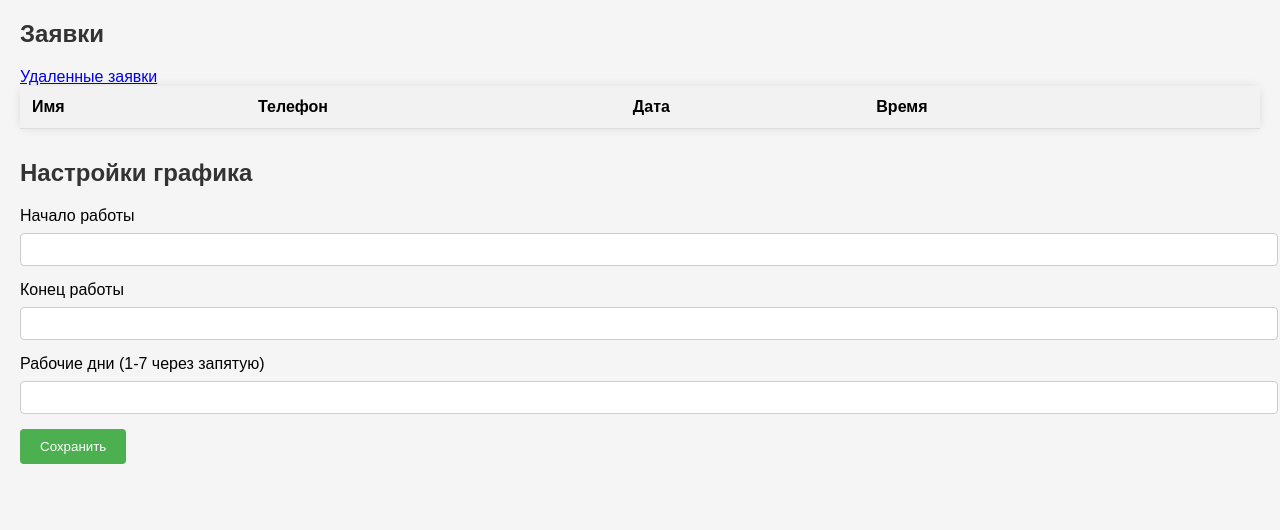
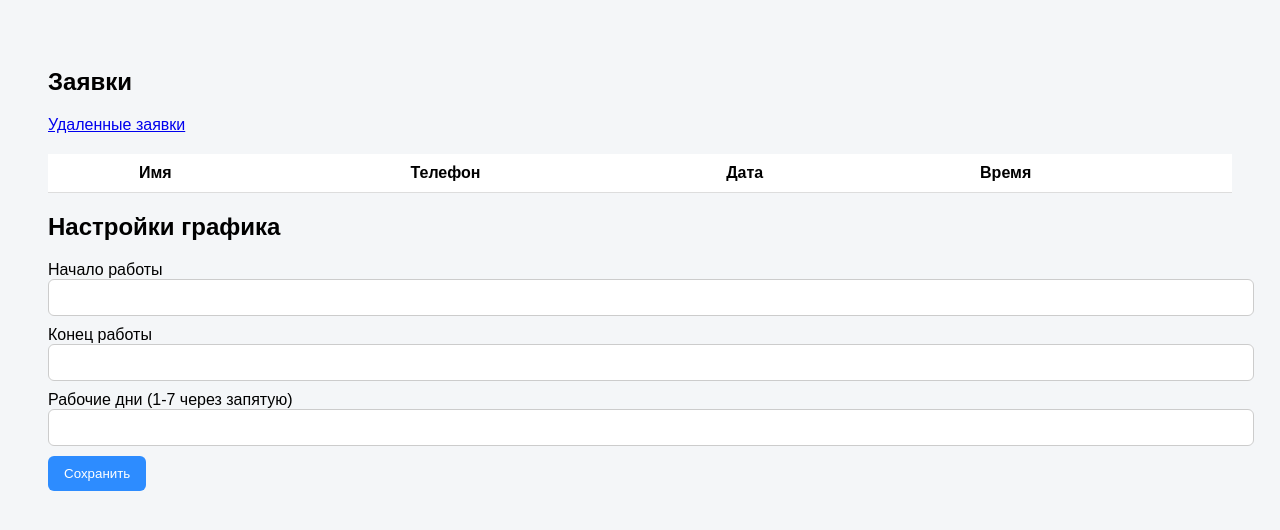
Before and after one commit to crokodile977/booking-app, a website: page public/admin.html in a window 1280 px wide. Drawn offline with Linux system fonts and the light colour scheme; no server answers.

Commit message:
Update style.css

```diff
--- a/public/style.css
+++ b/public/style.css
@@ -1,33 +1,59 @@
-body {
-  font-family: Arial, sans-serif;
-  margin: 20px;
-  background-color: #f5f5f5;
+body{
+
+font-family:Arial;
+background:#f4f6f8;
+padding:40px;
+
 }
-h2 { color: #333; }
-form, table {
-  background-color: #fff;
-  padding: 20px;
-  border-radius: 8px;
-  box-shadow: 0 0 10px rgba(0,0,0,0.1);
-  margin-bottom: 30px;
+
+form{
+
+background:white;
+padding:20px;
+border-radius:10px;
+max-width:500px;
+
 }
-input, select, textarea {
-  width: 100%;
-  padding: 8px;
-  margin-top: 8px;
-  margin-bottom: 15px;
-  border: 1px solid #ccc;
-  border-radius: 4px;
+
+input,select,textarea{
+
+width:100%;
+padding:10px;
+margin-bottom:10px;
+border:1px solid #ccc;
+border-radius:6px;
+
 }
-button {
-  padding: 10px 20px;
-  background-color: #4CAF50;
-  color: white;
-  border: none;
-  border-radius: 4px;
-  cursor: pointer;
+
+button{
+
+padding:10px 16px;
+background:#2d8cff;
+border:none;
+color:white;
+border-radius:6px;
+cursor:pointer;
+
 }
-button:hover { background-color: #45a049; }
-table { width: 100%; border-collapse: collapse; }
-th, td { text-align: left; padding: 12px; border-bottom: 1px solid #ddd; }
-th { background-color: #f2f2f2; }
+
+button:hover{
+
+background:#1f6cd4;
+
+}
+
+table{
+
+width:100%;
+background:white;
+border-collapse:collapse;
+margin-top:20px;
+
+}
+
+th,td{
+
+padding:10px;
+border-bottom:1px solid #ddd;
+
+}
```
